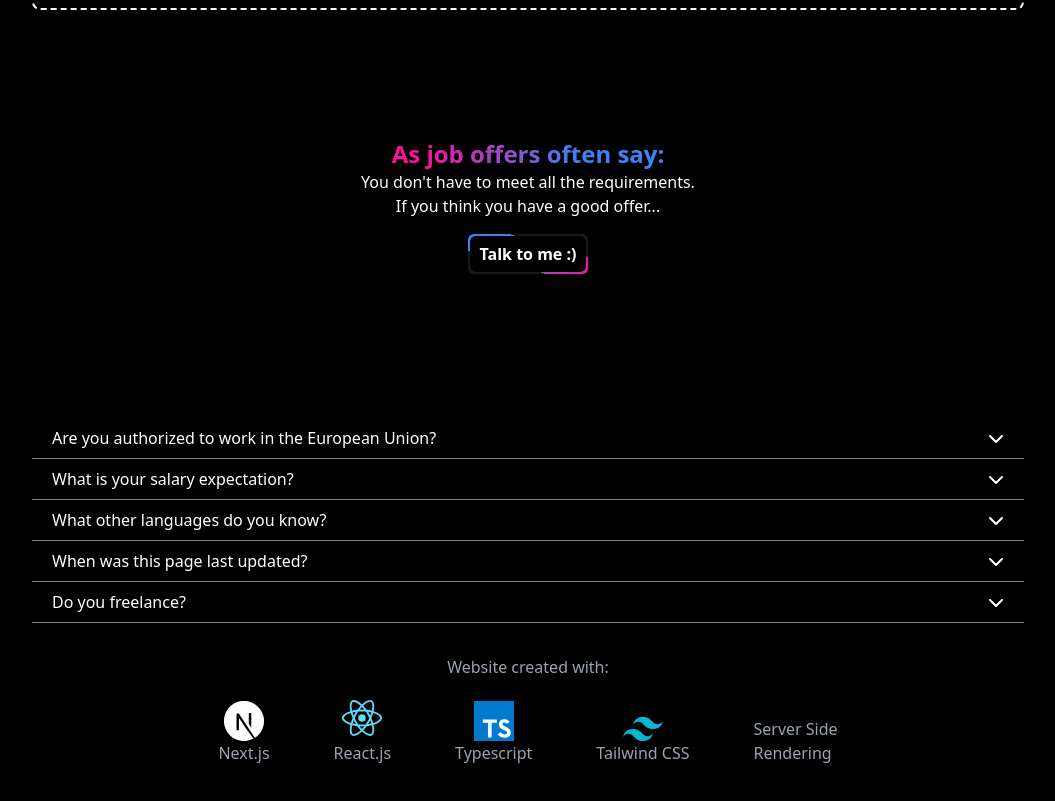
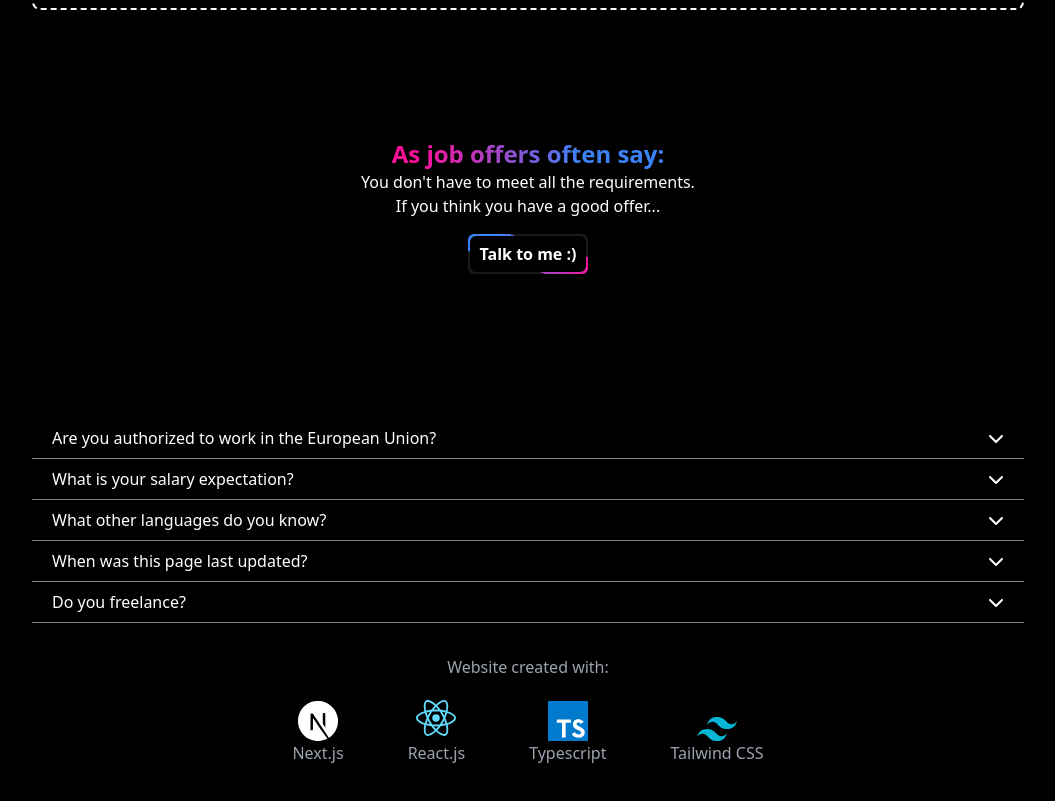
Before and after one commit to Kikemaji/resume, a Next.js app: page /en in a window 1280 px wide. Shown: the part 3001-3802 px from the top of the page, without its empty margins (112-1167 px from the left). Built offline with nearby package versions, Linux system fonts and the light colour scheme.

Commit message:
Removed SSR from created section

```diff
--- a/src/components/sections/created/CreatedSection.tsx
+++ b/src/components/sections/created/CreatedSection.tsx
@@ -50,9 +50,6 @@ const CreatedSection = ({ dictionary }: { dictionary: Dictionary }) => {
           />
           <span className="text-nowrap">Tailwind CSS</span>
         </div>
-        <div>
-          Server Side <span className="block">Rendering</span>
-        </div>
       </div>
     </section>
   );
```
